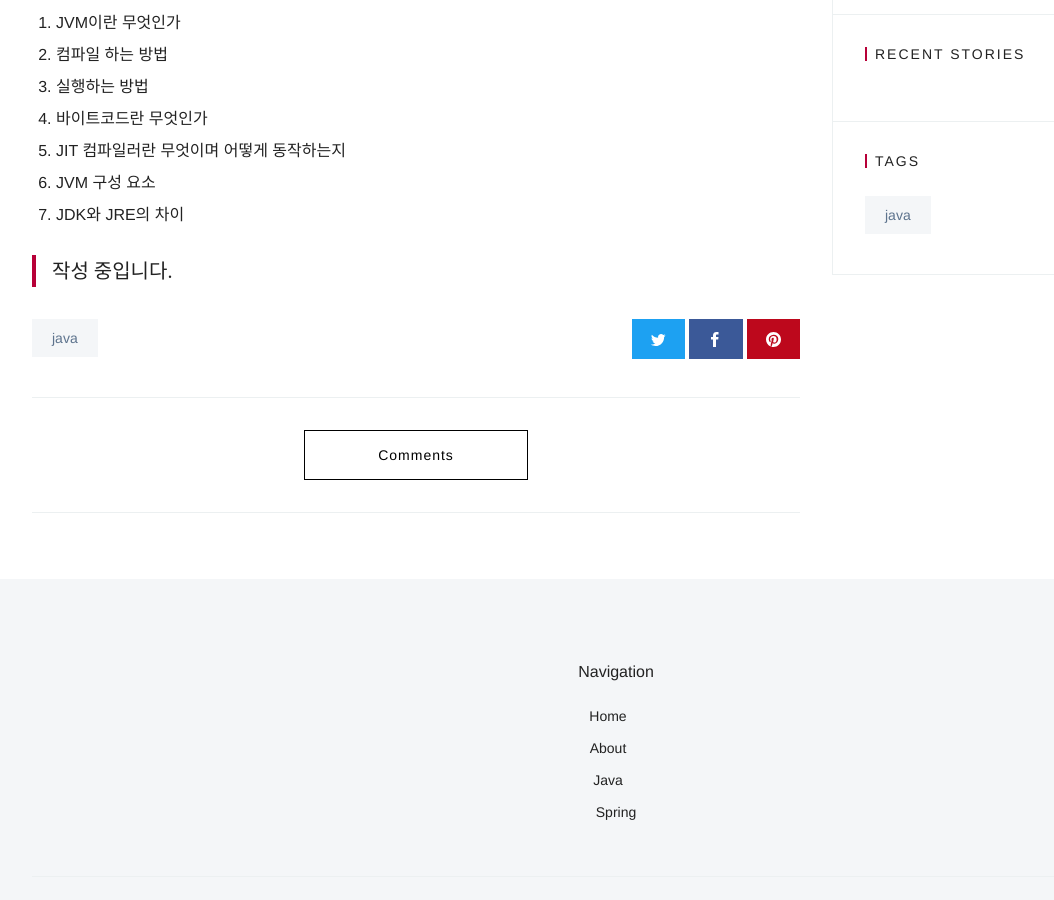
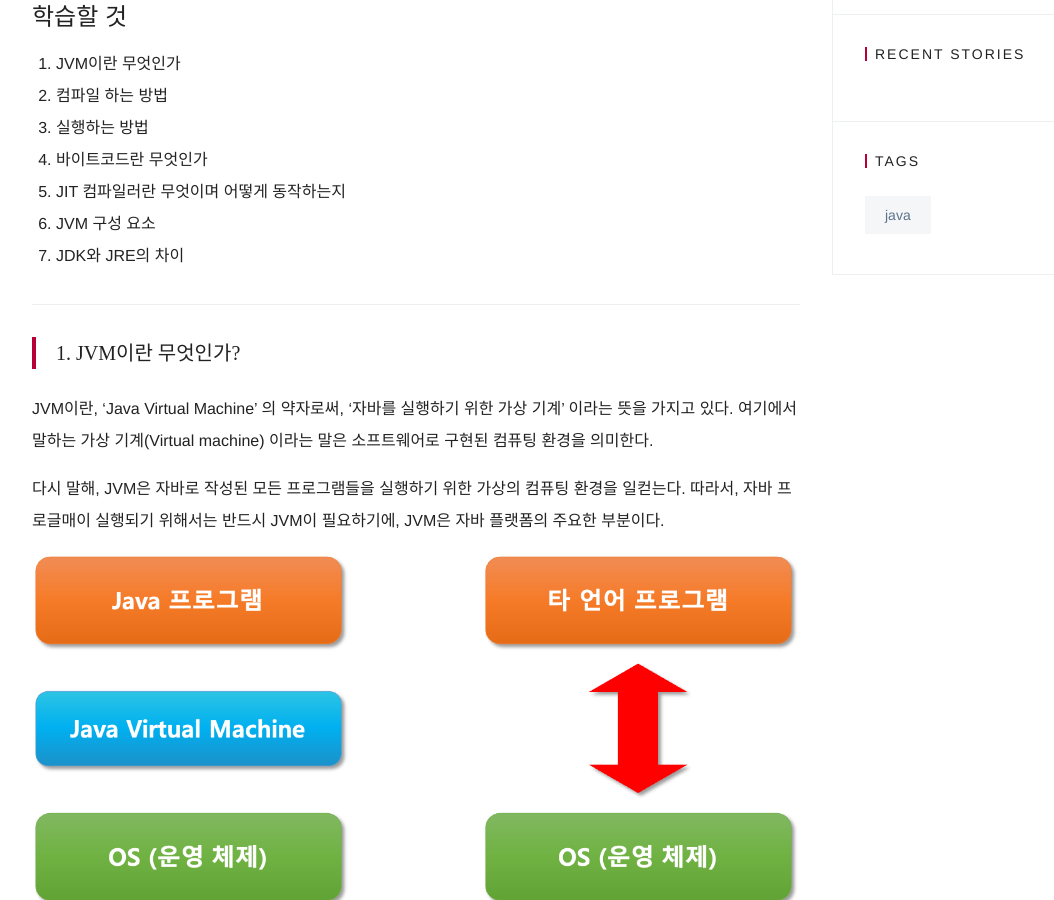
Before and after one commit to Bik00/bik00.github.io, a Jekyll site: the page built from _posts/2021-1-3-java_01.md, in a window 1280 px wide and 900 px high, scrolled down 838 px. Shown: the whole window, without its empty margins (24-1078 px from the left). Built offline with Jekyll 4.4.1, drawn with Linux system fonts in a browser that asks for light colours; some web fonts are replaced.

Commit message:
자바 게시글 작성 중 (1)

```diff
--- a/_posts/2021-1-3-java_01.md
+++ b/_posts/2021-1-3-java_01.md
@@ -6,6 +6,8 @@ tags: java
 image: '/images/java/java.png'
 ---
 > 목표 : 자바 소스 파일(.java)을 JVM으로 실행하는 과정 이해하기.
+
+ ---
 
 ### 학습할 것
 
@@ -18,5 +20,13 @@ image: '/images/java/java.png'
 7. JDK와 JRE의 차이
 
 
+ ---
 
->작성 중입니다.
+> 1. JVM이란 무엇인가?
+
+ JVM이란, 'Java Virtual Machine' 의 약자로써, '자바를 실행하기 위한 가상 기계' 이라는 뜻을 가지고 있다. 여기에서 말하는 가상 기계(Virtual machine) 이라는 말은 소프트웨어로 구현된 컴퓨팅 환경을 의미한다.
+
+ 다시 말해, JVM은 자바로 작성된 모든 프로그램들을 실행하기 위한 가상의 컴퓨팅 환경을 일컫는다. 따라서, 자바 프로글매이 실행되기 위해서는 반드시 JVM이 필요하기에, JVM은 자바 플랫폼의 주요한 부분이다.
+
+
+ ![styleguide](/images/java/2020/01/01/01_java_compare.png)
```
Also changed, not shown: images/java/2020/01/01/01_java_compare.png (added).
